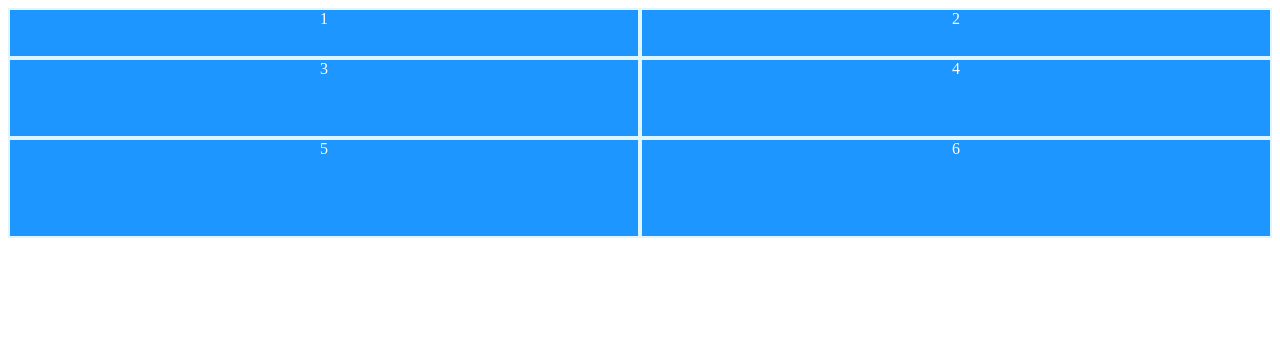
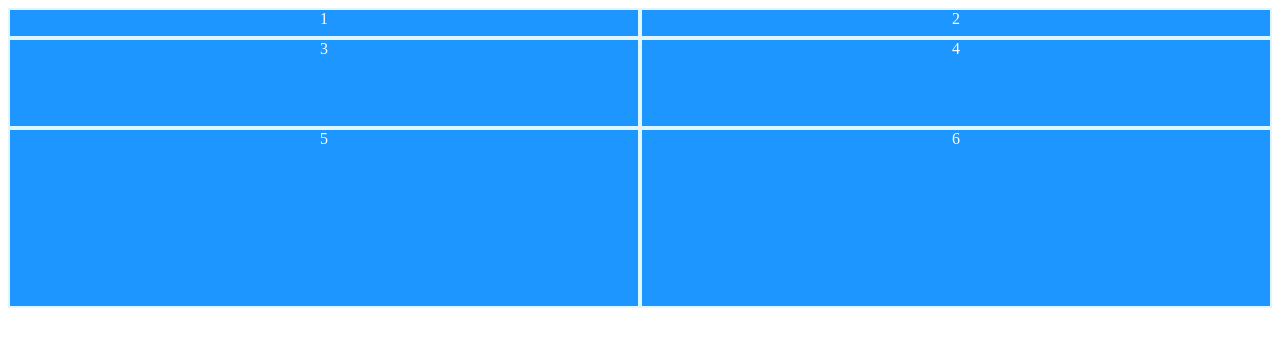
Before and after one commit to ALouKatraz/Mimo, a plain HTML site: page index.html in a window 1280 px wide. Drawn offline with Linux system fonts and the light colour scheme.

Commit message:
Ajout d'une hauteur au grid-container, modification de la taille des colonnes en %

```diff
--- a/style.css
+++ b/style.css
@@ -1,9 +1,10 @@
 .grid-container{
     display: grid;
     grid-template-columns: repeat(2, 1fr);
-    grid-template-rows: 50px 80px 100px;
+    grid-template-rows: 10% 30% 60%;
     background-color: #E0F6FF;
     border: 1ps dashed #1E96FF;
+    height: 300px;
 }
 
 .grid-item{
```
